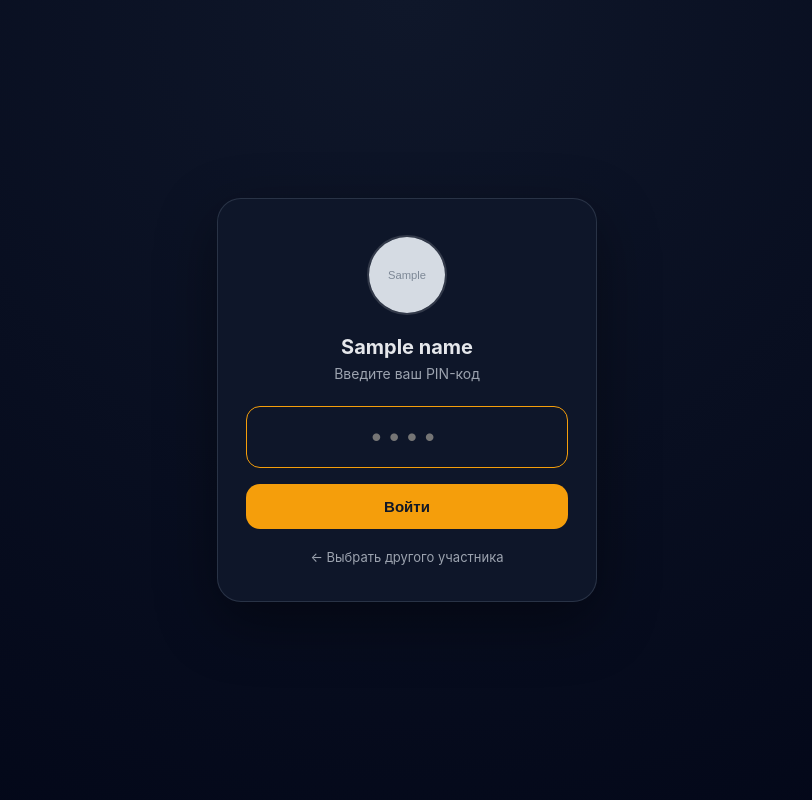
After one commit to Dmitriy-Bondarev/TimeWoven, a FastAPI app: template app/templates/family/pin_form.html in a window 1280 px wide. The commit adds this page. Shown: the whole page, without its empty margins (233-1045 px from the left). Run offline with FastAPI, Linux system fonts and the light colour scheme; the template is opened without the code that fills it: most values are stand-ins (such as "Sample title", 1, 10 or a date in 2020); grey boxes marked "Sample" are stand-in pictures.

Commit message:
Add person card, PIN auth, clickable author links

```diff
--- a/app/db.py
+++ b/app/db.py
@@ -1,7 +1,7 @@
 from sqlalchemy import create_engine
 from sqlalchemy.orm import declarative_base, sessionmaker
 
-DATABASE_URL = "sqlite:///./family.db"
+DATABASE_URL = "sqlite:///./data/db/family.db"
 
 engine = create_engine(
     DATABASE_URL,
--- a/app/main.py
+++ b/app/main.py
@@ -100,6 +100,7 @@ def collect_replies(db: Session, source_memory_id: int):
                 "id": reply.id,
                 "text": pick_memory_text(reply),
                 "author_name": build_person_name(reply_author_i18n),
+                "author_id": reply.author_id,
                 "avatar_url": reply_author.avatar_url if reply_author and reply_author.avatar_url else None,
                 "created_at": format_created_at(reply.created_at),
             }
@@ -234,6 +235,52 @@ async def who_am_i_submit(
     person_id: int = Form(...),
     next: str = Form("/"),
 ):
+    return RedirectResponse(url=f"/who-am-i/pin?person_id={person_id}&next={next}", status_code=303)
+
+
+@app.get("/who-am-i/pin", response_class=HTMLResponse)
+async def pin_form(request: Request, person_id: int, next: str = "/", db: Session = Depends(get_db)):
+    person = db.query(Person).filter(Person.person_id == person_id).first()
+    i18n = db.query(PersonI18n).filter(PersonI18n.person_id == person_id, PersonI18n.lang_code == "ru").first()
+    name = build_person_name(i18n)
+    return templates.TemplateResponse(
+        "family/pin_form.html",
+        {
+            "request": request,
+            "person_id": person_id,
+            "name": name,
+            "avatar_url": person.avatar_url if person else None,
+            "next": next,
+            "error": None,
+        },
+    )
+
+
+@app.post("/who-am-i/pin", response_class=HTMLResponse)
+async def pin_submit(
+    request: Request,
+    person_id: int = Form(...),
+    pin: str = Form(...),
+    next: str = Form("/"),
+    db: Session = Depends(get_db),
+):
+    person = db.query(Person).filter(Person.person_id == person_id).first()
+    i18n = db.query(PersonI18n).filter(PersonI18n.person_id == person_id, PersonI18n.lang_code == "ru").first()
+    name = build_person_name(i18n)
+
+    if not person or person.pin != pin.strip():
+        return templates.TemplateResponse(
+            "family/pin_form.html",
+            {
+                "request": request,
+                "person_id": person_id,
+                "name": name,
+                "avatar_url": person.avatar_url if person else None,
+                "next": next,
+                "error": "Неверный PIN. Попробуйте ещё раз.",
+            },
+        )
+
     response = RedirectResponse(url=next, status_code=303)
     response.set_cookie("current_person_id", str(person_id), max_age=60 * 60 * 24 * 365)
     return response
@@ -396,3 +443,79 @@ async def admin_people(request: Request, db: Session = Depends(get_db)):
         "family/admin_people.html",
         {"request": request, "rows": rows},
     )
+
+
+@app.get("/family/person/{person_id}", response_class=HTMLResponse)
+async def person_card(person_id: int, request: Request, db: Session = Depends(get_db)):
+    person = db.query(Person).filter(Person.person_id == person_id).first()
+    if not person:
+        return HTMLResponse("Человек не найден", status_code=404)
+
+    i18n = (
+        db.query(PersonI18n)
+        .filter(PersonI18n.person_id == person_id, PersonI18n.lang_code == "ru")
+        .first()
+    )
+
+    name = " ".join(filter(None, [
+        getattr(i18n, "first_name", None),
+        getattr(i18n, "last_name", None),
+        getattr(i18n, "patronymic", None),
+    ])) or "Неизвестный"
+
+    memories = (
+        db.query(Memory)
+        .filter(Memory.author_id == person_id, Memory.audio_url != None)
+        .order_by(Memory.id.desc())
+        .all()
+    )
+
+    quotes = (
+        db.query(Quote)
+        .filter(Quote.author_id == person_id)
+        .order_by(Quote.id.desc())
+        .all()
+    )
+
+    memories_data = []
+    for m in memories:
+        raw_audio = m.audio_url or ""
+        filename = raw_audio.split("/")[-1].strip()
+        audio_url = f"/static/processed/{filename}" if filename else None
+        memories_data.append({
+            "id": m.id,
+            "text": pick_memory_text(m),
+            "audio_url": audio_url,
+            "created_at": format_created_at(m.created_at),
+        })
+
+    quotes_data = [
+        {
+            "id": q.id,
+            "text": q.content_text,
+            "created_at": format_created_at(q.created_at),
+        }
+        for q in quotes
+    ]
+
+    def fmt_date(val):
+        if not val:
+            return None
+        parts = val.split("-")
+        if len(parts) == 3:
+            return f"{parts[2]}.{parts[1]}.{parts[0]}"
+        return val
+
+    return templates.TemplateResponse(
+        "family/person_card.html",
+        {
+            "request": request,
+            "person": person,
+            "name": name,
+            "biography": getattr(i18n, "biography", None),
+            "birth_date": fmt_date(person.birth_date),
+            "death_date": fmt_date(person.death_date),
+            "memories": memories_data,
+            "quotes": quotes_data,
+        },
+    )
--- a/app/models.py
+++ b/app/models.py
@@ -21,6 +21,7 @@ class Person(Base):
     phone = Column(String)
     preferred_ch = Column(String)
     avatar_url = Column(String)
+    pin = Column(String)
 
     translations = relationship("PersonI18n", back_populates="person")
     quotes = relationship("Quote", back_populates="author")
--- a/app/templates/family/admin_people.html
+++ b/app/templates/family/admin_people.html
@@ -50,7 +50,7 @@
           {% endif %}
         </td>
         <td>
-          {{ r.name }}
+          <a href="/family/person/{{ r.person_id }}" style="color: inherit; text-decoration: none;">{{ r.name }}</a>
           {% if not r.avatar_url %}
             <br><a href="/admin/avatars" class="upload-link">↑ загрузить фото</a>
           {% endif %}
--- a/app/templates/family/home.html
+++ b/app/templates/family/home.html
@@ -114,7 +114,7 @@
 
                 <blockquote class="family-quote">
                     <p>«{{ quote.text }}»</p>
-                    <cite>— {{ quote.author_name }}</cite>
+                    <cite>— <a href="/family/person/{{ quote.author_id }}" style="color: inherit; text-decoration: none;">{{ quote.author_name }}</a></cite>
                 </blockquote>
 
                 <div class="audio-controls">
--- /dev/null
+++ b/app/templates/family/pin_form.html
@@ -0,0 +1,130 @@
+<!DOCTYPE html>
+<html lang="ru">
+<head>
+  <meta charset="UTF-8">
+  <title>Введите PIN — TimeWoven</title>
+  <style>
+    :root {
+      --bg: #020617;
+      --text: #e5e7eb;
+      --muted: #9ca3af;
+      --accent: #f59e0b;
+      --border: rgba(148,163,184,0.2);
+      --error: #ef4444;
+    }
+    * { box-sizing: border-box; margin: 0; padding: 0; }
+    body {
+      font-family: -apple-system, BlinkMacSystemFont, "Segoe UI", sans-serif;
+      background: radial-gradient(circle at top, #0f172a, var(--bg));
+      color: var(--text);
+      min-height: 100vh;
+      display: grid;
+      place-items: center;
+      padding: 24px;
+    }
+    .card {
+      width: min(100%, 380px);
+      background: rgba(15,23,42,0.96);
+      border-radius: 24px;
+      border: 1px solid var(--border);
+      padding: 36px 28px;
+      box-shadow: 0 20px 60px rgba(0,0,0,0.4);
+      text-align: center;
+    }
+    .avatar {
+      width: 80px; height: 80px;
+      border-radius: 999px;
+      object-fit: cover;
+      border: 2px solid rgba(255,255,255,0.15);
+      margin-bottom: 16px;
+    }
+    .avatar-fallback {
+      width: 80px; height: 80px;
+      border-radius: 999px;
+      background: rgba(255,255,255,0.07);
+      display: grid; place-items: center;
+      color: var(--muted); font-size: 12px;
+      margin: 0 auto 16px;
+    }
+    h1 { font-size: 20px; font-weight: 700; margin-bottom: 6px; }
+    .subtitle { color: var(--muted); font-size: 14px; margin-bottom: 24px; }
+    .error {
+      background: rgba(239,68,68,0.1);
+      border: 1px solid rgba(239,68,68,0.3);
+      color: var(--error);
+      border-radius: 10px;
+      padding: 10px 14px;
+      font-size: 13px;
+      margin-bottom: 16px;
+    }
+    .pin-input {
+      width: 100%;
+      text-align: center;
+      font-size: 28px;
+      letter-spacing: 8px;
+      padding: 14px;
+      border-radius: 14px;
+      border: 1px solid var(--border);
+      background: rgba(15,23,42,0.9);
+      color: var(--text);
+      margin-bottom: 16px;
+    }
+    .pin-input:focus { outline: none; border-color: var(--accent); }
+    .btn {
+      width: 100%;
+      background: var(--accent);
+      color: #111827;
+      border: none;
+      border-radius: 14px;
+      padding: 14px;
+      font-size: 15px;
+      font-weight: 600;
+      cursor: pointer;
+      margin-bottom: 12px;
+    }
+    .back-link {
+      display: block;
+      font-size: 13px;
+      color: var(--muted);
+      text-decoration: none;
+      margin-top: 8px;
+    }
+    .back-link:hover { color: var(--text); }
+  </style>
+</head>
+<body>
+  <div class="card">
+    {% if avatar_url %}
+      <img class="avatar" src="{{ avatar_url }}" alt="{{ name }}">
+    {% else %}
+      <div class="avatar-fallback">Нет фото</div>
+    {% endif %}
+
+    <h1>{{ name }}</h1>
+    <p class="subtitle">Введите ваш PIN-код</p>
+
+    {% if error %}
+      <div class="error">{{ error }}</div>
+    {% endif %}
+
+    <form method="post">
+      <input type="hidden" name="person_id" value="{{ person_id }}">
+      <input type="hidden" name="next" value="{{ next }}">
+      <input
+        class="pin-input"
+        type="password"
+        name="pin"
+        maxlength="6"
+        inputmode="numeric"
+        pattern="[0-9]*"
+        autofocus
+        placeholder="••••"
+        required
+      >
+      <button class="btn" type="submit">Войти</button>
+    </form>
+
+    <a href="/who-am-i" class="back-link">← Выбрать другого участника</a>
+  </div>
+</body>
+</html>
--- a/app/templates/family/reply.html
+++ b/app/templates/family/reply.html
@@ -165,7 +165,7 @@
                 {% endif %}
 
                 <div>
-                  <div class="response-author">{{ item.author_name }}</div>
+                  <div class="response-author"><a href="/family/person/{{ item.author_id }}" style="color: inherit; text-decoration: none;">{{ item.author_name }}</a></div>
                   <div class="response-date">{{ item.created_at or "Без даты" }}</div>
                 </div>
               </div>
```
Also changed, not shown: app/templates/family/person_card.html (added, +181 -0 lines), family.db (added).
